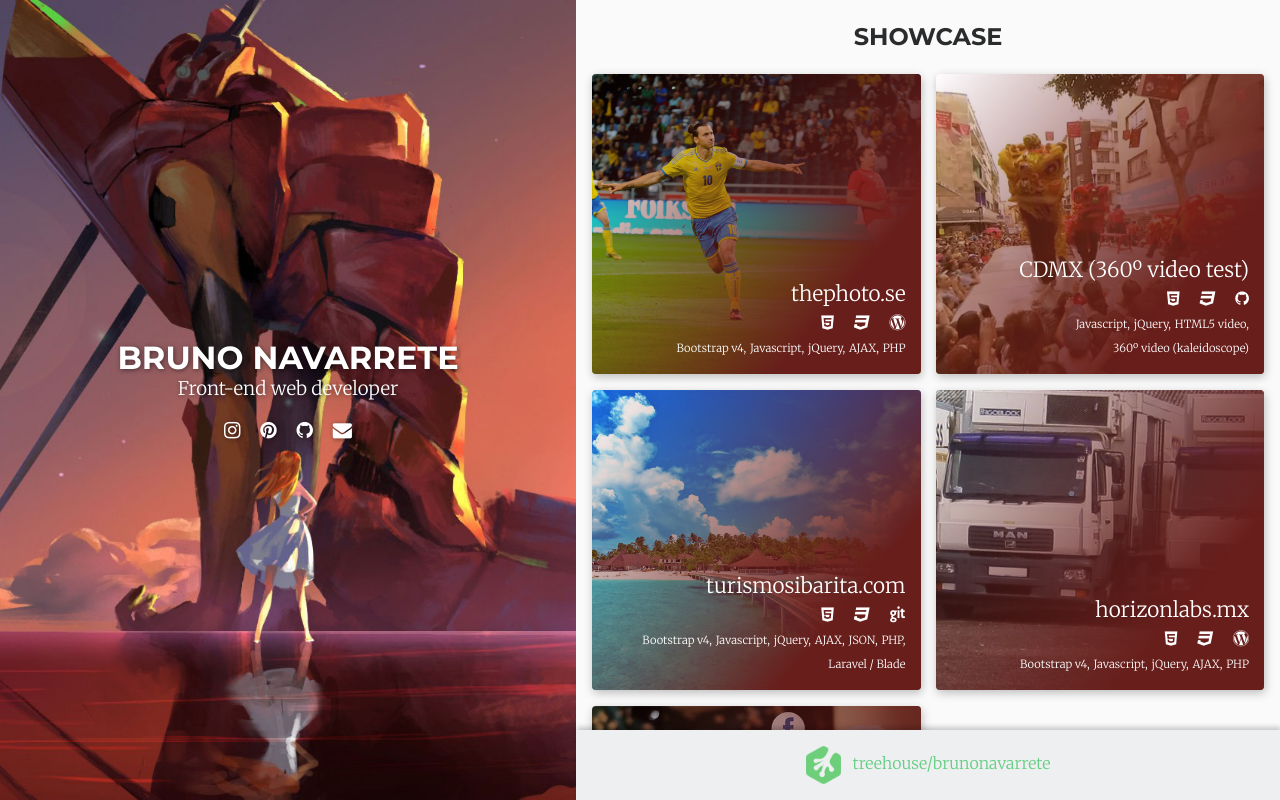
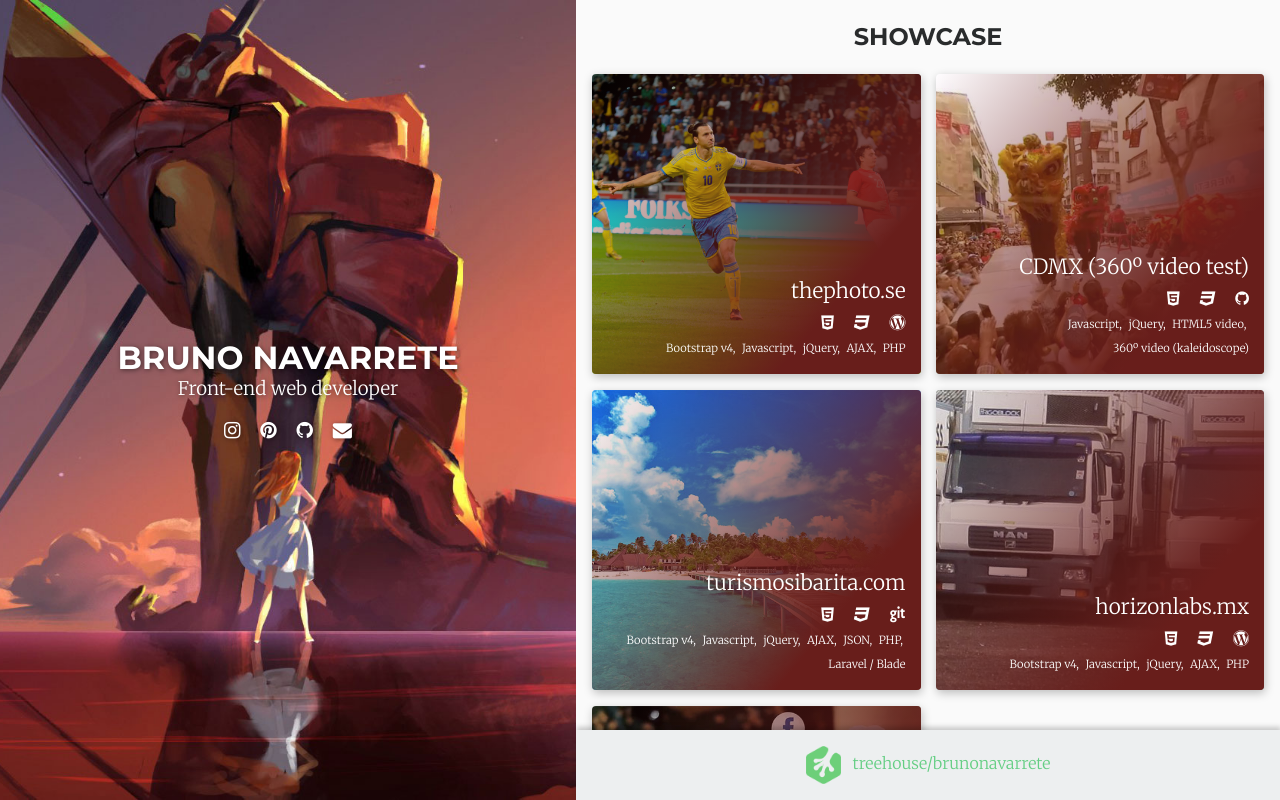
Before and after one commit to brunonavarrete/brunonavarrete.github.io, a website: page index.html in a window 1280 px wide. Drawn offline with Linux system fonts and the light colour scheme.

Commit message:
add data.json and dynamic content

```diff
--- a/assets/css/style.css
+++ b/assets/css/style.css
@@ -95,8 +95,13 @@ header .icons a {
 		height:200px;
 	}
 
-	.project.vertical {
-		height:400px;
+	.project > a {
+		display:block;
+		position:absolute;
+		top:0;
+		left:0;
+		right:0;
+		bottom:0;
 	}
 
 	.project:nth-child(1) {
@@ -163,7 +168,7 @@ header .icons a {
 		transition:opacity 0.2s ease-in;
 	}
 
-	.project .text a {
+	.project .text h3 {
 		color:#fff;
 		font-size:1.3rem;
 	}
@@ -189,7 +194,7 @@ header .icons a {
 	}
 
 	.project .other li::after {
-		content:', ';
+		content:',\00a0';
 	}
 
 	.project .other li:nth-last-child(1)::after {
@@ -236,11 +241,11 @@ header .icons a {
 		background-position:center;
 	}
 
-	.project.left .thumb,.project.left .text {
+	.project:nth-child(odd) .thumb,.project:nth-child(odd) .text {
 		right:7.5px;
 	}
 
-	.project.right .thumb,.project.right .text {
+	.project:nth-child(even) .thumb,.project:nth-child(even) .text {
 		left:7.5px;
 	}
 }
--- /dev/null
+++ b/data.json
@@ -0,0 +1,37 @@
+[
+	{
+		"name": "thephoto.se",
+		"thumbnail": "assets/img/thephoto.jpg",
+		"icons": ["html5","css3","wordpress"],
+		"other": ["Bootstrap v4","Javascript","jQuery","AJAX","PHP"],
+		"link": "http://www.thephoto.se"
+	},
+	{
+		"name": "CDMX (360º video test)",
+		"thumbnail": "assets/img/360video.jpg",
+		"icons": ["html5","css3","github"],
+		"other": ["Javascript","jQuery","HTML5 video","360º video (kaleidoscope)"],
+		"link": "https://brunonavarrete.github.io/360/"
+	},
+	{
+		"name": "turismosibarita.com",
+		"thumbnail": "assets/img/turismosibarita.jpg",
+		"icons": ["html5","css3","git"],
+		"other": ["Bootstrap v4","Javascript","jQuery","AJAX","JSON","PHP","Laravel / Blade"],
+		"link": "https://turismosibarita.com"
+	},
+	{
+		"name": "horizonlabs.mx",
+		"thumbnail": "assets/img/horizonlabs.jpg",
+		"icons": ["html5","css3","wordpress"],
+		"other": ["Bootstrap v4","Javascript","jQuery","AJAX","PHP"],
+		"link": "http://www.horizonlabs.mx"
+	},
+	{
+		"name": "sibaritanetworks.com",
+		"thumbnail": "assets/img/sibaritanetworks.jpg",
+		"icons": ["html5","css3","wordpress"],
+		"other": ["Bootstrap","Javascript","jQuery","AJAX","PHP","Google Maps"],
+		"link": "https:/sibaritanetworks.com"
+	}
+]
--- a/index.html
+++ b/index.html
@@ -52,132 +52,7 @@
     </header>
     <main class="container-fluid">
     	<h2 class="text-center my-5 my-lg-4 px-0">Showcase</h2>
-	    <ul class="projects row px-3 px-lg-0mb-5">
-			<li class="project col-12 col-md-6 mt-3 mt-md-0 mb-md-3 left text-right">
-				<div class="thumb" style="background-image:url('assets/img/thephoto.jpg')"></div>
-				<div class="text">
-					<div class="helper py-3">
-						<a href="http://www.thephoto.se" target="_blank" class="col mb-2">thephoto.se</a>
-						<ul class="col icons">
-							<li class="mr-3"><i class="fa fa-html5"></i></li>
-							<li class="mr-3"><i class="fa fa-css3"></i></li>
-							<li class="mr-3"><i class="fa fa-wordpress"></i></li>
-						</ul>
-						<ul class="col other">
-							<li>Bootstrap v4</li>
-							<li>Javascript</li>
-							<li>jQuery</li>
-							<li>AJAX</li>
-							<li>PHP</li>
-						</ul>
-					</div>
-				</div>
-			</li>
-			<li class="project col-12 col-md-6 mt-3 mt-md-0 mb-md-3 right text-right">
-				<div class="thumb" style="background-image:url('assets/img/360video.jpg')"></div>
-				<div class="text">
-					<div class="helper py-3">
-						<a href="https://brunonavarrete.github.io/360/" target="_blank" class="col mb-2">CDMX (360º video test)</a>
-						<ul class="col icons">
-							<li class="mr-3"><i class="fa fa-html5"></i></li>
-							<li class="mr-3"><i class="fa fa-css3"></i></li>
-							<li class="mr-3"><i class="fa fa-github"></i></li>
-						</ul>
-						<ul class="col other">
-							<li>Javascript</li>
-							<li>jQuery</li>
-							<li>HTML5 video</li>
-							<li>360º video <a href="https://github.com/thiagopnts/kaleidoscope" target="_blank">(kaleidoscope)</a></li>
-						</ul>
-					</div>
-				</div>
-			</li>
-			<li class="project col-12 col-md-6 mt-3 mt-md-0 mb-md-3 left text-right">
-				<div class="thumb" style="background-image:url('assets/img/turismosibarita.jpg')"></div>
-				<div class="text">
-					<div class="helper py-3">
-						<a href="https://turismosibarita.com" target="_blank" class="col mb-2">turismosibarita.com</a>
-						<ul class="col icons">
-							<li class="mr-3"><i class="fa fa-html5"></i></li>
-							<li class="mr-3"><i class="fa fa-css3"></i></li>
-							<li class="mr-3"><i class="fa fa-git"></i></li>
-						</ul>
-						<ul class="col other">
-							<li>Bootstrap v4</li>
-							<li>Javascript</li>
-							<li>jQuery</li>
-							<li>AJAX</li>
-							<li>JSON</li>
-							<li>PHP</li>
-							<li>Laravel / Blade</li>
-						</ul>
-					</div>
-				</div>
-			</li>
-			<li class="project col-12 col-md-6 mt-3 mt-md-0 mb-md-3 right text-right">
-				<div class="thumb" style="background-image:url('assets/img/horizonlabs.jpg')"></div>
-				<div class="text">
-					<div class="helper py-3">
-						<a href="http://www.horizonlabs.mx" target="_blank" class="col mb-2">horizonlabs.mx</a>
-						<ul class="col icons">
-							<li class="mr-3"><i class="fa fa-html5"></i></li>
-							<li class="mr-3"><i class="fa fa-css3"></i></li>
-							<li class="mr-3"><i class="fa fa-wordpress"></i></li>
-						</ul>
-						<ul class="col other">
-							<li>Bootstrap v4</li>
-							<li>Javascript</li>
-							<li>jQuery</li>
-							<li>AJAX</li>
-							<li>PHP</li>
-						</ul>
-					</div>
-				</div>
-			</li>
-			<li class="project col-12 col-md-6 mt-3 mt-md-0 mb-md-3 left text-right">
-				<div class="thumb" style="background-image:url('assets/img/sibaritanetworks.jpg')"></div>
-				<div class="text">
-					<div class="helper py-3">
-						<a href="https:/sibaritanetworks.com" target="_blank" class="col mb-2">sibaritanetworks.com</a>
-						<ul class="col icons">
-							<li class="mr-3"><i class="fa fa-html5"></i></li>
-							<li class="mr-3"><i class="fa fa-css3"></i></li>
-							<li class="mr-3"><i class="fa fa-wordpress"></i></li>
-						</ul>
-						<ul class="col other">
-							<li>Bootstrap</li>
-							<li>Javascript</li>
-							<li>jQuery</li>
-							<li>AJAX</li>
-							<li>PHP</li>
-							<li>Google Maps</li>
-						</ul>
-					</div>
-				</div>
-			</li>
-			<!--li class="project col-12 col-md-6 mt-3 mt-md-0 mb-md-3 right text-right">
-				<div class="thumb" style="background-image:url('assets/img/turismosibarita.jpg')"></div>
-				<div class="text">
-					<div class="helper py-3">
-						<a href="https://turismosibarita.com" target="_blank" class="col mb-2">turismosibarita.com</a>
-						<ul class="col icons">
-							<li class="mr-3"><i class="fa fa-html5"></i></li>
-							<li class="mr-3"><i class="fa fa-css3"></i></li>
-							<li class="mr-3"><i class="fa fa-git"></i></li>
-						</ul>
-						<ul class="col other">
-							<li>Bootstrap v4</li>
-							<li>Javascript</li>
-							<li>jQuery</li>
-							<li>AJAX</li>
-							<li>JSON</li>
-							<li>PHP</li>
-							<li>Laravel / Blade</li>
-						</ul>
-					</div>
-				</div>
-			</li-->
-		</ul>
+	    <ul class="projects row px-3 px-lg-0mb-5"></ul>
     </main>
     <footer class="container-fluid p-3">
     	<div class="row">
@@ -192,7 +67,49 @@
     <script type="text/javascript" src="assets/js/jquery.simpleWeather.min.js"></script>
     <script type="text/javascript">
 
-    	//!(function(){
+    	!(function(){
+    		function getData(src){
+    			$.ajax({
+    				url: src,
+    				success: function(data){
+    					console.log(data);
+    					$.each(data,function( key,val ){
+    						var item = data[key];
+    						var html = '';
+    						var html_icons = '';
+    						var html_other = '';
+    						html += ' <li class="project col-12 col-md-6 mt-3 mt-md-0 mb-md-3 left text-right">';
+    						html += ' <a href="';
+    						html += item.link;
+    						html += '" target="_blank">';
+    						html += ' <div class="thumb" style="background-image:url('+item.thumbnail+')"></div>';
+							html += ' <div class="text"><div class="helper py-3"><h3 class="col mb-2">';
+    						html += item.name;
+    						html += '</h3>';
+							html += ' <ul class="col icons">';
+							$.each(item.icons, function( icon_key,icon_name ){
+    							html += ' <li class="mr-3"><i class="fa fa-' + icon_name + '"></i></li>';
+    						});
+    						html += '</ul><ul class="col other">';
+    						$.each(item.other, function( feature_key,feature_name ){
+    							html += ' <li>' + feature_name + '</li>';
+    						});
+							html += '</ul>';
+							html += '</div></div>';
+							html += '</a>';
+							html += '</li>';
+							$('.projects').append(html);
+							//$('.projects .icons').html(html_icons);
+    					});
+    				},
+    				error: function(error){
+    					console.error('Error: ',error)
+    				}
+    			});
+    		}
+
+    		getData( 'data.json' );
+
     		function timeOfDay( currentHour ){
 		    	var partOfDay;
 				if (currentHour > 12 && currentHour <= 5) {
@@ -231,8 +148,8 @@
 				    	var partOfDay = timeOfDay( new Date().getHours() );
 				    	var temp = ( weather.country !== 'United States' ) ? weather.temp + '&deg; ' + weather.units.temp : weather.alt.temp + ' ' + weather.alt.unit;
 
-				    	console.log(weather);
-				    	console.log(partOfDay);
+				    	//console.log(weather);
+				    	//console.log(partOfDay);
 				    	customizeSite( partOfDay,typeOfWeather,temp,blocked,weather.text );
 				    },
 				    error: function(error) {
@@ -332,14 +249,13 @@
 			navigator.geolocation.getCurrentPosition(
 				function( position ) {
 				    loadWeather( position.coords.latitude + ',' + position.coords.longitude, undefined ); // Where in the world are you?
-				    console.log(position);
 				},
 				function( error ){
 					if (error.code == error.PERMISSION_DENIED)
 					loadWeather( 'Querétaro', 1 );
 				}
 			);
-		//})();
+		})();
 
     </script>
   </body>
```
